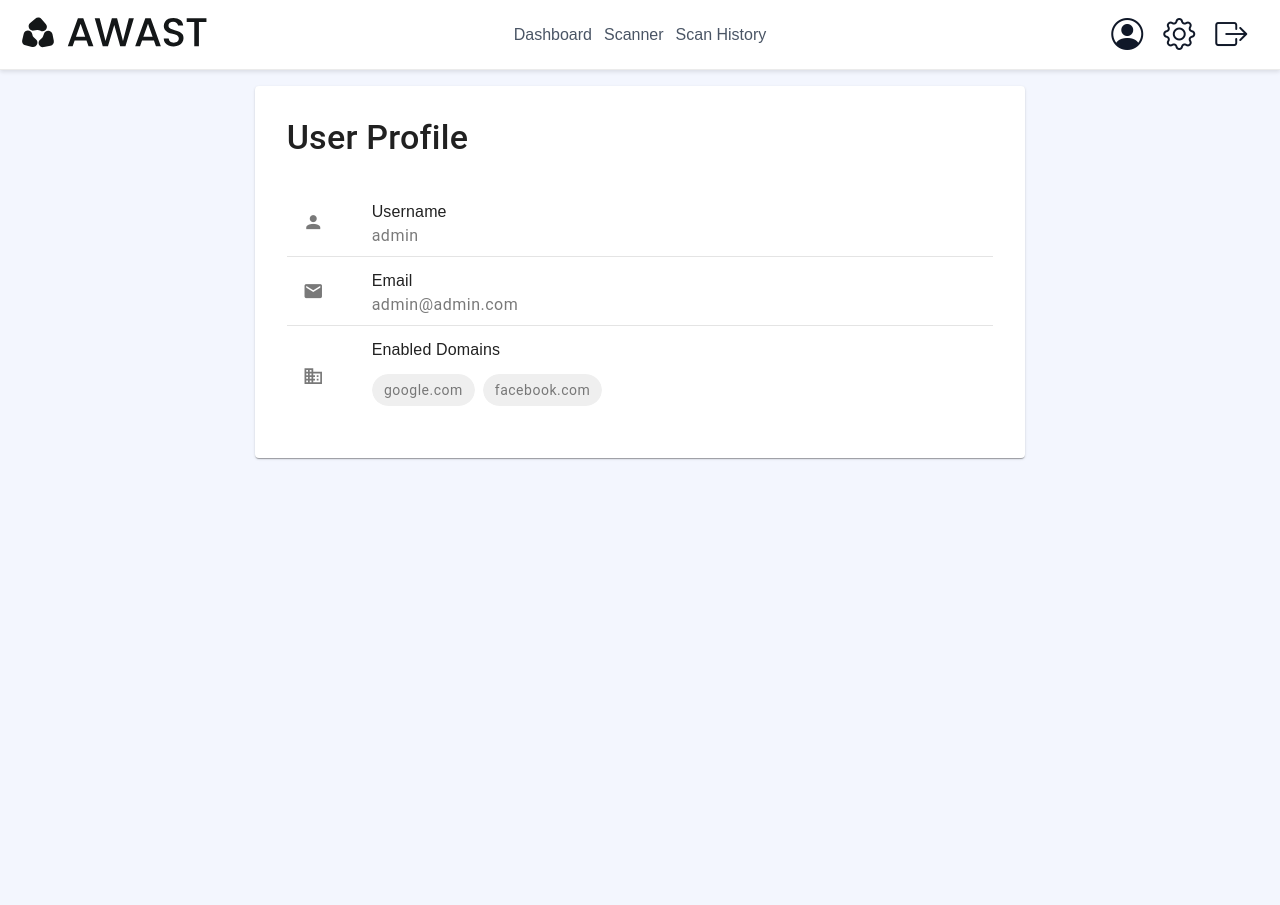
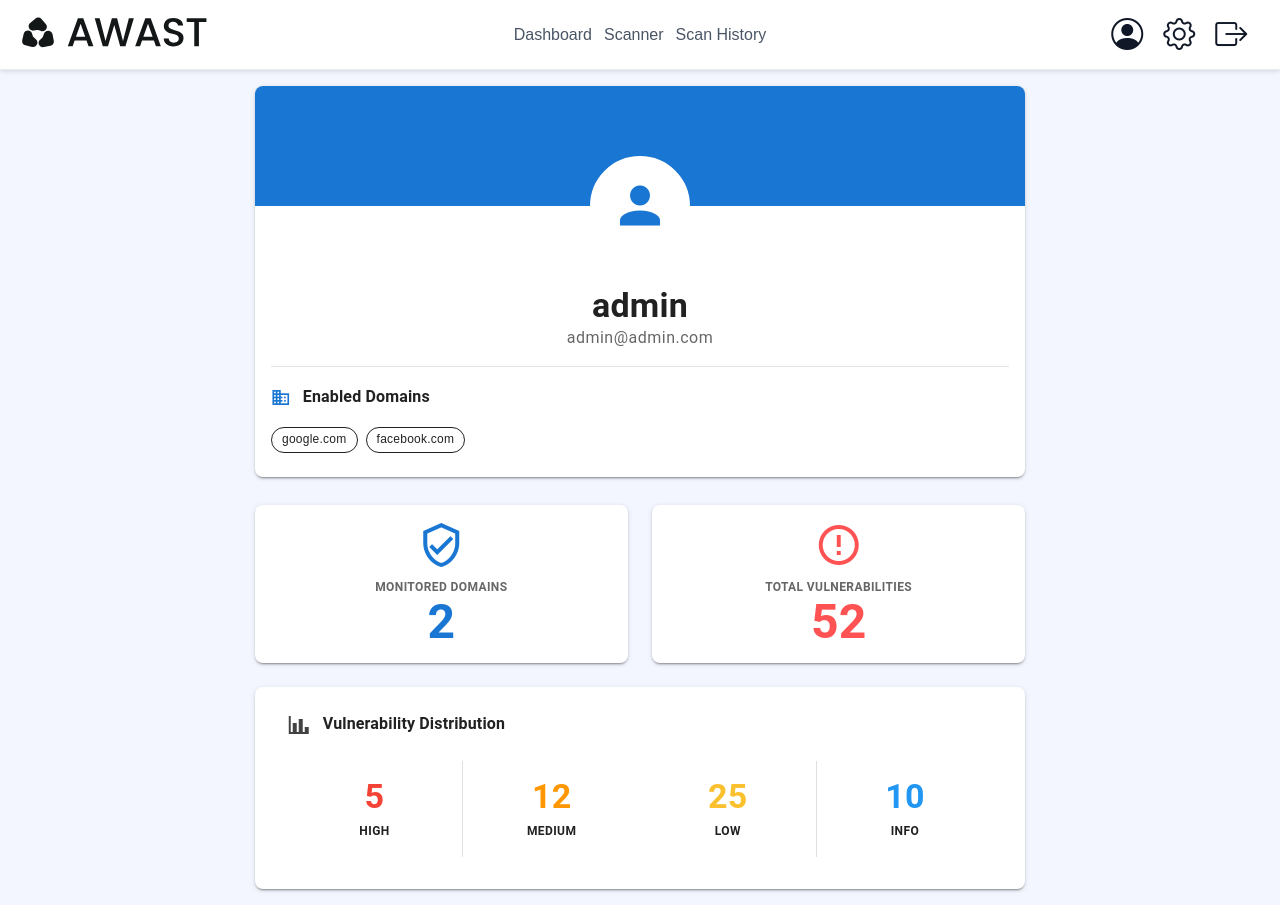
Before and after one commit to MikoBN1/AWAST_Diploma, a Vue app in the folder client/awast-front/: page /profile in a window 1280 px wide. Before the commit the page ends 800 px from the top, so only its background shows below. Built offline with nearby package versions, Linux system fonts and the light colour scheme; no server answers; a web font is replaced by a local one.

Commit message:
fix: profile page design

```diff
--- a/client/awast-front/src/stores/scanStore.ts
+++ b/client/awast-front/src/stores/scanStore.ts
@@ -51,5 +51,20 @@ export const useScanStore = defineStore('scan', {
                 throw error;
             }
         },
+        async fetchAlertsSummary() {
+            try {
+                // const summary = await zapService.getAlertsSummary();
+                const summary = {
+                    High: 5,
+                    Medium: 12,
+                    Low: 25,
+                    Informational: 10
+                };
+                this.scanStatus = { ...this.scanStatus, summary }; // Storing summary in scanStatus or a new state
+                return summary;
+            } catch (error) {
+                console.error('Failed to fetch alerts summary', error);
+            }
+        }
     },
 });
--- a/client/awast-front/src/views/ProfileView.vue
+++ b/client/awast-front/src/views/ProfileView.vue
@@ -3,11 +3,16 @@ import { useAuthStore } from '@/stores/authStore';
 import { storeToRefs } from 'pinia';
 import { onMounted } from 'vue';
 
+import { useScanStore } from '@/stores/scanStore';
+
 const authStore = useAuthStore();
-const {user} = storeToRefs(authStore);
+const scanStore = useScanStore();
+const { user } = storeToRefs(authStore);
+const { scanStatus } = storeToRefs(scanStore);
 
 onMounted(() => {
     authStore.fetchProfile();
+    scanStore.fetchAlertsSummary();
 });
 
 </script>
@@ -16,61 +21,105 @@ onMounted(() => {
   <v-container>
     <v-row justify="center">
       <v-col cols="12" md="8">
-        <v-card v-if="user" class="pa-4">
-          <v-card-title class="text-h4 mb-4">
-            User Profile
-          </v-card-title>
+        <template v-if="user">
+        <v-card class="pa-0" elevation="2" rounded="lg">
+          <v-sheet color="primary" height="120" class="position-relative">
+             <div class="d-flex justify-center align-center h-100">
+             </div>
+             <v-avatar
+                color="surface"
+                size="100"
+                class="position-absolute"
+                style="bottom: -50px; left: 50%; transform: translateX(-50%); border: 4px solid rgb(var(--v-theme-surface));"
+             >
+                <v-icon icon="mdi-account" size="60" color="primary"></v-icon>
+             </v-avatar>
+          </v-sheet>
 
-          <v-card-text>
-            <v-list>
-              <v-list-item>
-                <template v-slot:prepend>
-                  <v-icon icon="mdi-account" class="mr-4"></v-icon>
-                </template>
-                <v-list-item-title>Username</v-list-item-title>
-                <v-list-item-subtitle class="text-body-1 mt-1">
-                  {{ user.username }}
-                </v-list-item-subtitle>
-              </v-list-item>
+          <v-card-text class="pt-16 mt-4 text-center">
+            <h2 class="text-h4 font-weight-bold">{{ user.username }}</h2>
+            <div class="text-body-1 text-medium-emphasis mb-4">{{ user.email }}</div>
 
-              <v-divider class="my-2"></v-divider>
+            <v-divider class="my-4"></v-divider>
 
-              <v-list-item>
-                <template v-slot:prepend>
-                  <v-icon icon="mdi-email" class="mr-4"></v-icon>
-                </template>
-                <v-list-item-title>Email</v-list-item-title>
-                <v-list-item-subtitle class="text-body-1 mt-1">
-                  {{ user.email }}
-                </v-list-item-subtitle>
-              </v-list-item>
-
-              <v-divider class="my-2"></v-divider>
-
-              <v-list-item>
-                <template v-slot:prepend>
-                  <v-icon icon="mdi-domain" class="mr-4"></v-icon>
-                </template>
-                <v-list-item-title>Enabled Domains</v-list-item-title>
-                <v-list-item-subtitle class="text-body-1 mt-1">
-                  <v-chip-group v-if="user.enabled_domains && user.enabled_domains.length > 0">
+            <div class="text-left">
+              <div class="text-subtitle-1 font-weight-bold mb-2">
+                <v-icon icon="mdi-domain" size="small" class="mr-2" color="primary"></v-icon>
+                Enabled Domains
+              </div>
+              <v-chip-group v-if="user.enabled_domains?.length">
                 <v-chip
                   v-for="domain in user.enabled_domains"
                   :key="domain"
                   color="primary"
-                      variant="tonal"
+                  variant="outlined"
+                  size="small"
                 >
                   {{ domain }}
                 </v-chip>
               </v-chip-group>
-                  <span v-else class="text-caption text-medium-emphasis">
+              <div v-else class="text-caption text-medium-emphasis">
                 No domains enabled
-                  </span>
-                </v-list-item-subtitle>
-              </v-list-item>
-            </v-list>
+              </div>
+            </div>
           </v-card-text>
         </v-card>
+
+        <v-row class="mt-4">
+          <v-col cols="12" sm="6">
+            <v-card class="pa-4 h-100 d-flex flex-column align-center justify-center" elevation="2" rounded="lg">
+              <v-icon icon="mdi-shield-check-outline" size="48" color="primary" class="mb-2"></v-icon>
+              <div class="text-caption text-uppercase text-medium-emphasis font-weight-bold">Monitored Domains</div>
+              <div class="text-h3 font-weight-bold text-primary">
+                {{ user?.enabled_domains?.length || 0 }}
+              </div>
+            </v-card>
+          </v-col>
+
+          <v-col cols="12" sm="6">
+            <v-card class="pa-4 h-100 d-flex flex-column align-center justify-center" elevation="2" rounded="lg">
+              <v-icon icon="mdi-alert-circle-outline" size="48" color="error" class="mb-2"></v-icon>
+              <div class="text-caption text-uppercase text-medium-emphasis font-weight-bold">Total Vulnerabilities</div>
+              <div class="text-h3 font-weight-bold text-error">
+                 {{ scanStatus?.summary ? (scanStatus.summary.High + scanStatus.summary.Medium + scanStatus.summary.Low + scanStatus.summary.Informational) : 0 }}
+              </div>
+            </v-card>
+          </v-col>
+
+           <v-col cols="12">
+            <v-card class="pa-4" elevation="2" rounded="lg">
+              <v-card-title class="text-subtitle-1 font-weight-bold mb-4">
+                 <v-icon icon="mdi-chart-bar" class="mr-2" color="secondary"></v-icon>
+                 Vulnerability Distribution
+              </v-card-title>
+              <v-card-text>
+                <v-row v-if="scanStatus?.summary" no-gutters>
+                  <v-col cols="6" sm="3" class="d-flex flex-column align-center px-2 py-4 border-e-sm">
+                    <div class="text-h4 font-weight-bold text-red">{{ scanStatus.summary.High || 0 }}</div>
+                    <div class="text-caption text-uppercase font-weight-bold mt-1">High</div>
+                  </v-col>
+                  <v-col cols="6" sm="3" class="d-flex flex-column align-center px-2 py-4 border-e-sm-md-and-up">
+                    <div class="text-h4 font-weight-bold text-orange">{{ scanStatus.summary.Medium || 0 }}</div>
+                    <div class="text-caption text-uppercase font-weight-bold mt-1">Medium</div>
+                  </v-col>
+                  <v-col cols="6" sm="3" class="d-flex flex-column align-center px-2 py-4 border-e-sm">
+                    <div class="text-h4 font-weight-bold text-yellow-darken-2">{{ scanStatus.summary.Low || 0 }}</div>
+                    <div class="text-caption text-uppercase font-weight-bold mt-1">Low</div>
+                  </v-col>
+                  <v-col cols="6" sm="3" class="d-flex flex-column align-center px-2 py-4">
+                    <div class="text-h4 font-weight-bold text-info">{{ scanStatus.summary.Informational || 0 }}</div>
+                    <div class="text-caption text-uppercase font-weight-bold mt-1">Info</div>
+                  </v-col>
+                </v-row>
+                <div v-else class="text-center py-8 text-medium-emphasis">
+                  <v-icon icon="mdi-chart-bar-off" size="large" class="mb-2"></v-icon>
+                  <div>No scan data available</div>
+                </div>
+              </v-card-text>
+            </v-card>
+          </v-col>
+        </v-row>
+        </template>
 
         <v-alert
           v-else
```
Lines whose indentation alone changed are shown as unchanged.
